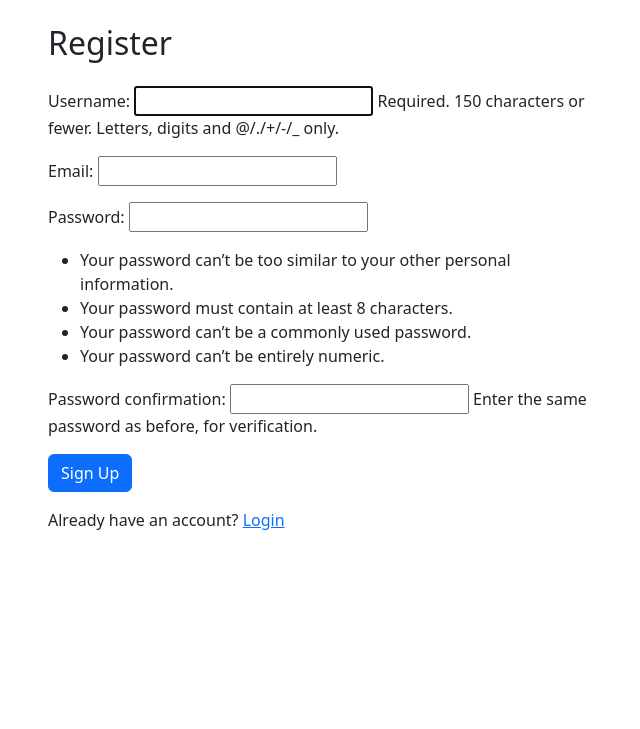
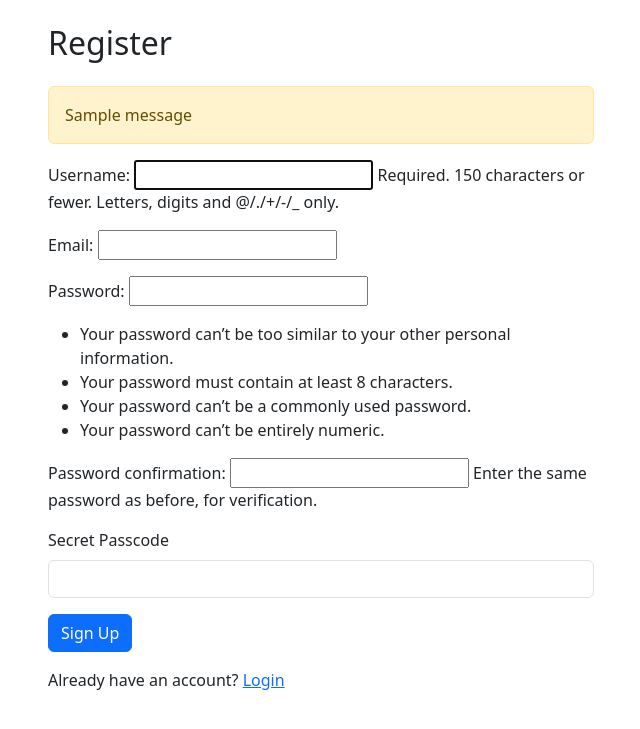
Before and after one commit to RichardModin/set_lists, a Django app: page /register/ in a window 1280 px wide. Shown: the part 56-785 px from the top of the page, without its empty margins (319-959 px from the left). Run offline with Django 5.2, Linux system fonts and the light colour scheme; tables that the repository leaves empty hold one stand-in row (values such as "Sample post"); one stand-in notice (Sample message) is shown; some libraries are stand-ins or nearby versions.

Commit message:
feat: adding secret passcode to prevent new users from signing up

```diff
--- a/core/views.py
+++ b/core/views.py
@@ -6,19 +6,21 @@ from .models import SetList, Song, SetListSong
 from bands.models import Band, BandInvite
 from .forms import SetListForm, UserRegisterForm
 
+SECRET_PASSCODE = "dwkjtvssgssfdhajk"
 
 def register(request):
-    if request.method == 'POST':
+    if request.method == "POST":
         form = UserRegisterForm(request.POST)
-        if form.is_valid():
-            user = form.save()
-            login(request, user)  # optionally log them in after registration
-            messages.success(request, 'Account created successfully!')
-            return redirect('core:dashboard')
+        passcode = request.POST.get("passcode")
+        if passcode != SECRET_PASSCODE:
+            messages.error(request, "Invalid passcode.")
+        elif form.is_valid():
+            form.save()
+            messages.success(request, "Account created successfully!")
+            return redirect("login")
     else:
         form = UserRegisterForm()
-    return render(request, 'registration/register.html', {'form': form})
-
+    return render(request, "registration/register.html", {"form": form})
 
 @login_required
 def dashboard(request):
--- a/templates/registration/register.html
+++ b/templates/registration/register.html
@@ -6,9 +6,48 @@
 <div class="row justify-content-center">
   <div class="col-md-6">
     <h2 class="mb-4">Register</h2>
+
+    <!-- Display messages -->
+    {% if messages %}
+      {% for message in messages %}
+        <div class="alert alert-warning">
+          {{ message }}
+        </div>
+      {% endfor %}
+    {% endif %}
+
     <form method="post">
       {% csrf_token %}
+
+      <!-- Display non-field errors -->
+      {% if form.non_field_errors %}
+        <div class="alert alert-danger">
+          <ul>
+            {% for error in form.non_field_errors %}
+              <li>{{ error }}</li>
+            {% endfor %}
+          </ul>
+        </div>
+      {% endif %}
+
+      <!-- Render form fields and display field-specific errors -->
       {{ form.as_p }}
+      {% for field in form %}
+        {% if field.errors %}
+          <div class="text-danger">
+            <ul>
+              {% for error in field.errors %}
+                <li>{{ error }}</li>
+              {% endfor %}
+            </ul>
+          </div>
+        {% endif %}
+      {% endfor %}
+
+      <div class="mb-3">
+        <label for="passcode" class="form-label">Secret Passcode</label>
+        <input type="password" id="passcode" name="passcode" class="form-control" required>
+      </div>
       <button type="submit" class="btn btn-primary">Sign Up</button>
     </form>
     <p class="mt-3">Already have an account? <a href="{% url 'login' %}">Login</a></p>
```
